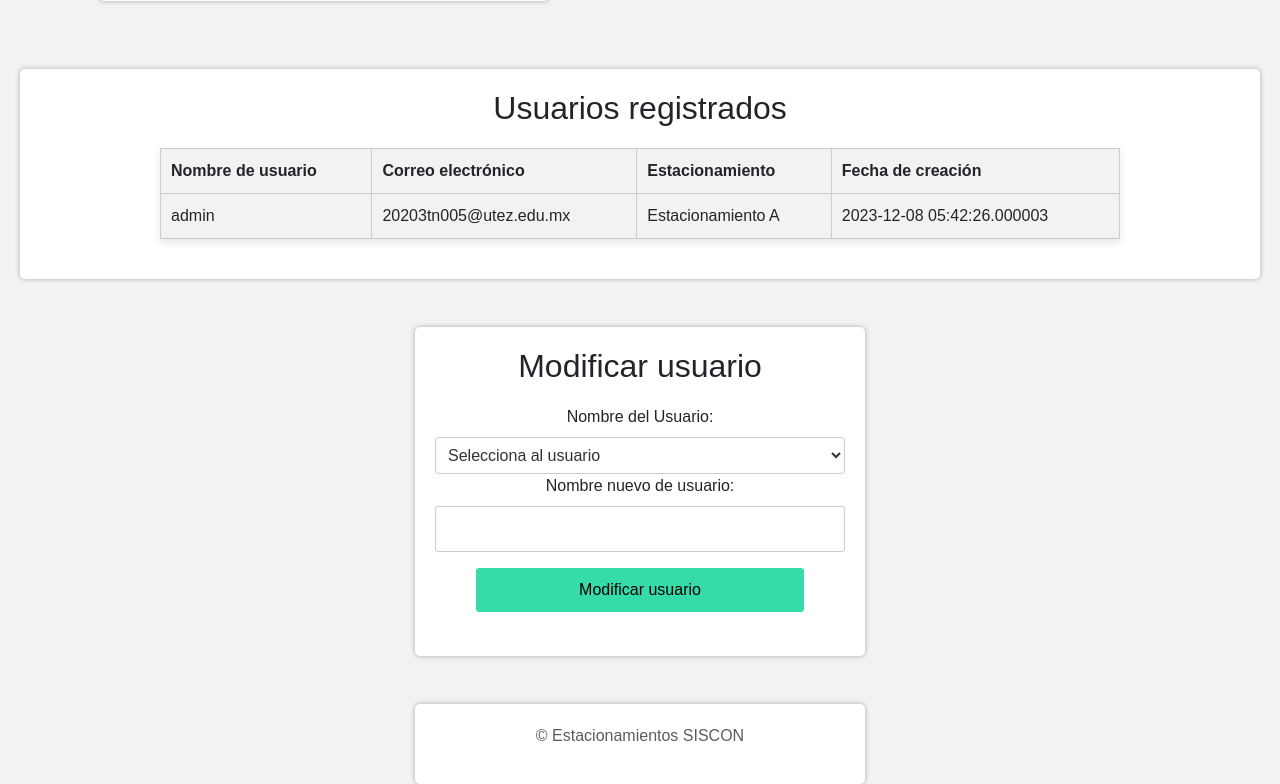
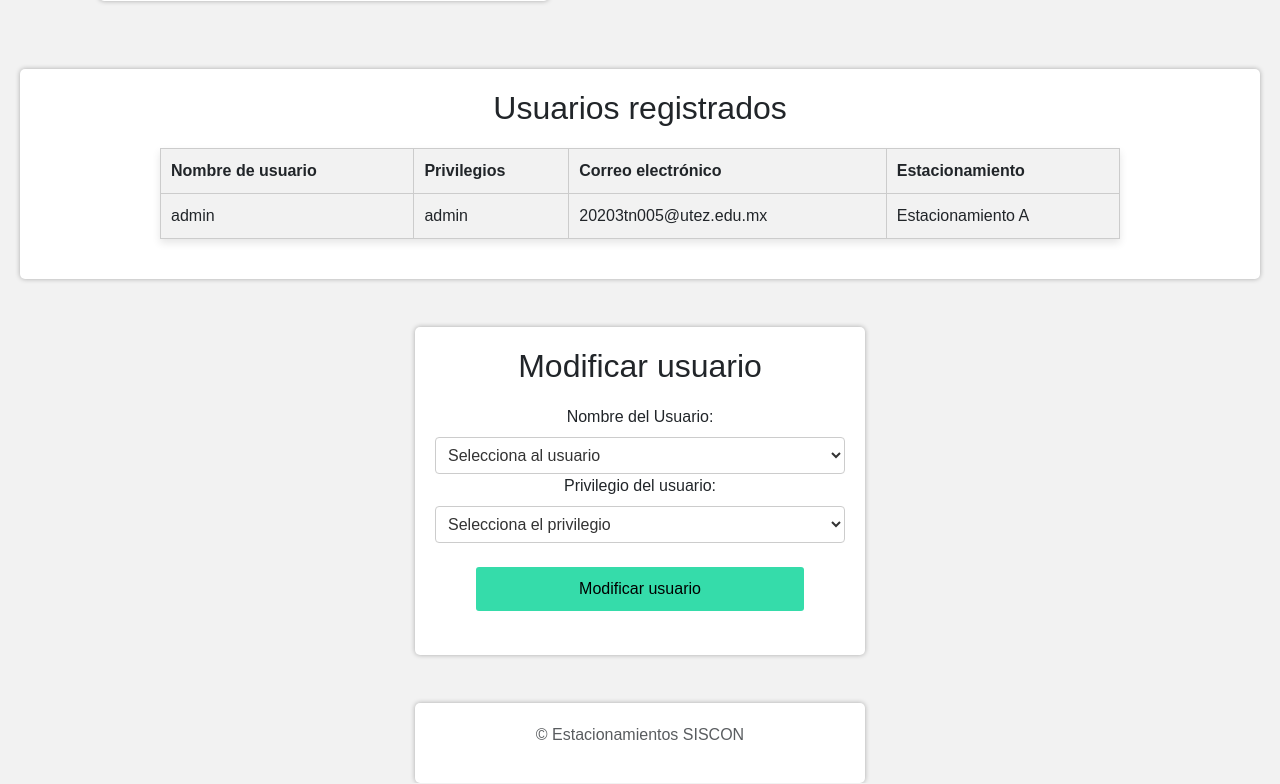
Before and after one commit to KevinAG50/estacionamiento-siscon, a Flask app: page /usuarios in a window 1280 px wide. Shown: the part 697-1481 px from the top of the page. Run offline with Flask 3, Linux system fonts and the light colour scheme; the visitor is signed in with stand-in values (Sample User, id 1); data comes from the database, SQL or seed files in the repository; some libraries are stand-ins or nearby versions.

Commit message:
Casi full

```diff
--- a/main.py
+++ b/main.py
@@ -36,7 +36,6 @@ def send_email(user_email, username):
 @app.errorhandler(404)
 def page_not_found(e):
     title = "Error"
-    username = session['username']
     return render_template('404.html', title = title, username = username), 404
 
 @app.before_request
@@ -287,24 +286,20 @@ def eliminar_usuario():
 def modificar_usuario():
     if request.method == 'POST':
         idUsuario = request.form['idUsuario']
-        nombre = request.form['username']
+        privilegio = request.form['privilegio']
         usuario = User.query.get(idUsuario)
         if usuario:
             if usuario.idUsuario == 1:
                 flash(('No puedes modificar al creador de todo!', 'danger'))
             else:
-                user = User.query.filter_by(username = nombre).first()
-                if user is not None:
-                    error_message = 'El nombre de usuario ya se encuentra registrado! Utiliza otro!'
-                    flash((error_message,'danger'))
-                else:
-                    usuario_data = {
-                    'username': nombre,
-                    }
 
-                    User.query.filter_by(idUsuario=idUsuario).update(usuario_data)
-                    db.session.commit()
-                    flash(('Usuario modificado correctamente!', 'success'))
+                usuario_data = {
+                    'privilegio': privilegio,
+                }
+
+                User.query.filter_by(idUsuario=idUsuario).update(usuario_data)
+                db.session.commit()
+                flash(('Usuario modificado correctamente!', 'success'))
         else:
             flash(('No se encontró el usuario a modificar!', 'danger'))
     return redirect(url_for('usuarios'))
--- a/templates/404.html
+++ b/templates/404.html
@@ -27,7 +27,7 @@
         </div>
     {% else %}
         <div class="form-buttons">
-            <a href="/inicio" class="btn">Regresar</a>
+            <a href="/index" class="btn">Regresar</a>
         </div>
     {% endif %}
     <br>
--- a/templates/usuarios.html
+++ b/templates/usuarios.html
@@ -103,16 +103,16 @@
     <table>
         <tr>
             <th>Nombre de usuario</th>
+            <th>Privilegios</th>
             <th>Correo electrónico</th>
             <th>Estacionamiento</th>
-            <th>Fecha de creación</th>
         </tr>
         {% for usuario in usuarios %}
             <tr>
                 <td>{{ usuario.username }}</td>
+                <td>{{ usuario.privilegio }}</td>
                 <td>{{ usuario.email }}</td>
                 <td>{{ usuario.estacionamiento }}</td>
-                <td>{{ usuario.create_date }}</td>
             </tr>
         {% endfor %}
     </table>
@@ -130,10 +130,14 @@
             {% endfor %}
         </select>
         <div style="text-align: center;" class="form-group-users">
-            <label>Nombre nuevo de usuario:</label>
-            {{ form.username }}
-            <p class="help-block text-danger"></p>
+            <label>Privilegio del usuario:</label>
+            <select name="privilegio" class="select-modificar" required>
+                <option value="" disabled selected>Selecciona el privilegio</option>
+                <option value="cliente">Cliente de estacionamiento</option>
+                <option value="admin">Administrador</option>
+            </select>
         </div>
+    <br>
         <div class="form-group-cian" style="text-align: center;">
             <input type="submit" value="Modificar usuario">
         </div>
```
